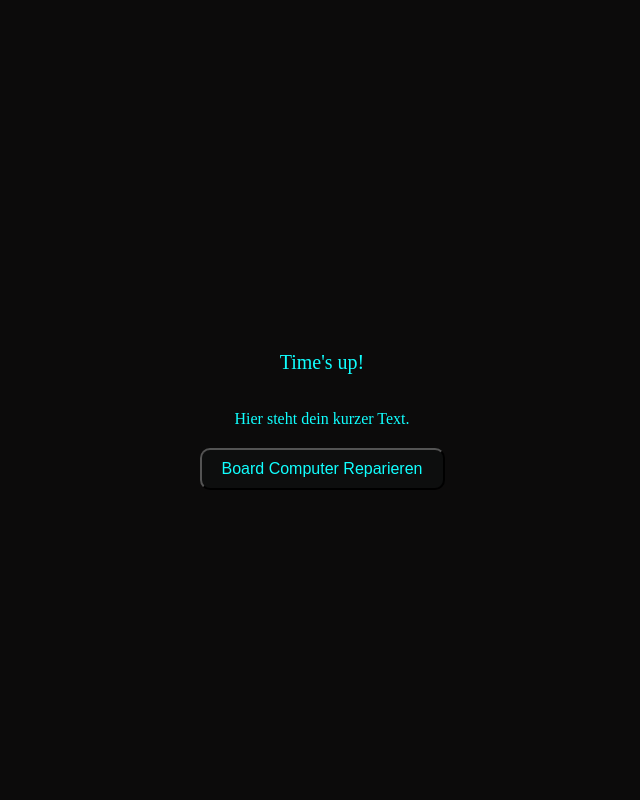
After one commit to Xilef12000/Escaperoom_Game, a Flask app: page /home in a window 1280 px wide. The commit adds this page. Shown: the whole page, without its empty margins (318-958 px from the left). Run offline with Flask 3, Linux system fonts and the light colour scheme.

Commit message:
buenos dias

```diff
--- a/Website/__init__.py
+++ b/Website/__init__.py
@@ -1,4 +1,5 @@
 from flask import Flask
+from datetime import timedelta
 
 
 def create_app():
--- /dev/null
+++ b/Website/templates/home.html
@@ -0,0 +1,107 @@
+<!DOCTYPE html>
+<html lang="en">
+<head>
+    <meta charset="UTF-8">
+    <title>Home Page</title>
+    <style>
+        body {
+            display: flex;
+            flex-direction: column;
+            justify-content: center;
+            align-items: center;
+            height: 100vh;
+            margin: 0;
+            background-color: #0C0B0B;
+        }
+        .content {
+            display: flex;
+            flex-direction: column;
+            align-items: center;
+            text-align: center;
+            margin-top: 20px;
+        }
+        .content p {
+            margin-bottom: 20px;
+            color: #11FFFF;
+        }
+        .content a button {
+            padding: 10px 20px;
+            font-size: 16px;
+            cursor: pointer;
+            background-color: #0D0E0E;
+            color: #11FFFF;
+            border-radius: 10px;
+        }
+        #timer {
+            font-size: 20px;
+            color: #11FFFF;
+        }
+    </style>
+</head>
+<body>
+    <div class="content">
+        <p id="timer">01:00:00</p>
+        <p style="color:#11FFFF">Hier steht dein kurzer Text.</p>
+        <a href="{{ url_for('views.raetsel01') }}">
+            <button style="background-color:#0D0E0E;color:#11FFFF;border-radius:10px ">Board Computer Reparieren</button>
+        </a>
+    </div>
+
+    <script>
+        // Funktion, um den Timer zu aktualisieren
+        function startTimer(duration, display) {
+            var start = Date.now(),
+                diff,
+                hours,
+                minutes,
+                seconds;
+            function timer() {
+                // Zeitdifferenz berechnen
+                diff = duration - (((Date.now() - start) / 1000) | 0);
+
+                // Stunden, Minuten und Sekunden berechnen
+                hours = (diff / 3600) | 0;
+                minutes = ((diff % 3600) / 60) | 0;
+                seconds = (diff % 60) | 0;
+
+                // Formatieren und im Display anzeigen
+                hours = hours < 10 ? "0" + hours : hours;
+                minutes = minutes < 10 ? "0" + minutes : minutes;
+                seconds = seconds < 10 ? "0" + seconds : seconds;
+
+                display.textContent = hours + ":" + minutes + ":" + seconds;
+
+                // Timer beenden, wenn die Zeit abgelaufen ist
+                if (diff <= 0) {
+                    // Optional: Nutzer benachrichtigen, dass die Zeit abgelaufen ist
+                    clearInterval(interval);
+                    display.textContent = "Time's up!";
+                    // Hier kannst du eine Umleitung oder eine andere Aktion hinzufügen
+                }
+            };
+            timer();
+            var interval = setInterval(timer, 1000);
+        }
+
+        window.onload = function () {
+            // Dauer des Timers in Sekunden (1 Stunde = 3600 Sekunden)
+            var oneHour = 60 * 60,
+                display = document.querySelector('#timer');
+
+            // Startzeit aus der Session
+            var startTime = "{{ session['start_time'] }}";
+            var startDate = new Date(startTime).getTime();
+            var now = new Date().getTime();
+
+            // Verstrichene Zeit seit dem Start in Sekunden
+            var elapsed = Math.floor((now - startDate) / 1000);
+
+            // Verbleibende Zeit in Sekunden
+            var remaining = oneHour - elapsed;
+
+            // Timer starten
+            startTimer(remaining, display);
+        };
+    </script>
+</body>
+</html>
--- a/Website/views.py
+++ b/Website/views.py
@@ -1,7 +1,30 @@
-from flask import Blueprint, render_template
+from flask import Blueprint, render_template, session
+import datetime
 
 views = Blueprint('views', __name__)
 
 @views.route('/')
+def base():
+    return render_template("base.html")
+
+@views.route('/home')
 def home():
-    return render_template("base.html")
+    if 'start_time' not in session:
+        session['start_time'] = datetime.datetime.now().strftime('%Y-%m-%d %H:%M:%S')
+    return render_template("home.html")
+
+@views.route('/video')
+def video():
+    return render_template("video.html")
+
+@views.route('/raetsel01')
+def raetsel01():
+    return render_template("Raetsel01.html")
+
+@views.route('/raetsel02')
+def raetsel02():
+    return render_template("Raetsel02.html")
+
+@views.route('/raetsel03')
+def raetsel03():
+    return render_template("Raetsel03.html")
```
Also changed, not shown: Website/templates/Raetsel01.html (added, +10 -0 lines), Website/templates/Raetsel02.html (added, +10 -0 lines), Website/templates/Raetsel03.html (added, +10 -0 lines), Website/templates/base.html (+36 -2 lines), Website/templates/video.html (added, +53 -0 lines), Website/auth.py (deleted), Website/models.py (deleted), Website/static/bg01.png (added), 1 other file.
